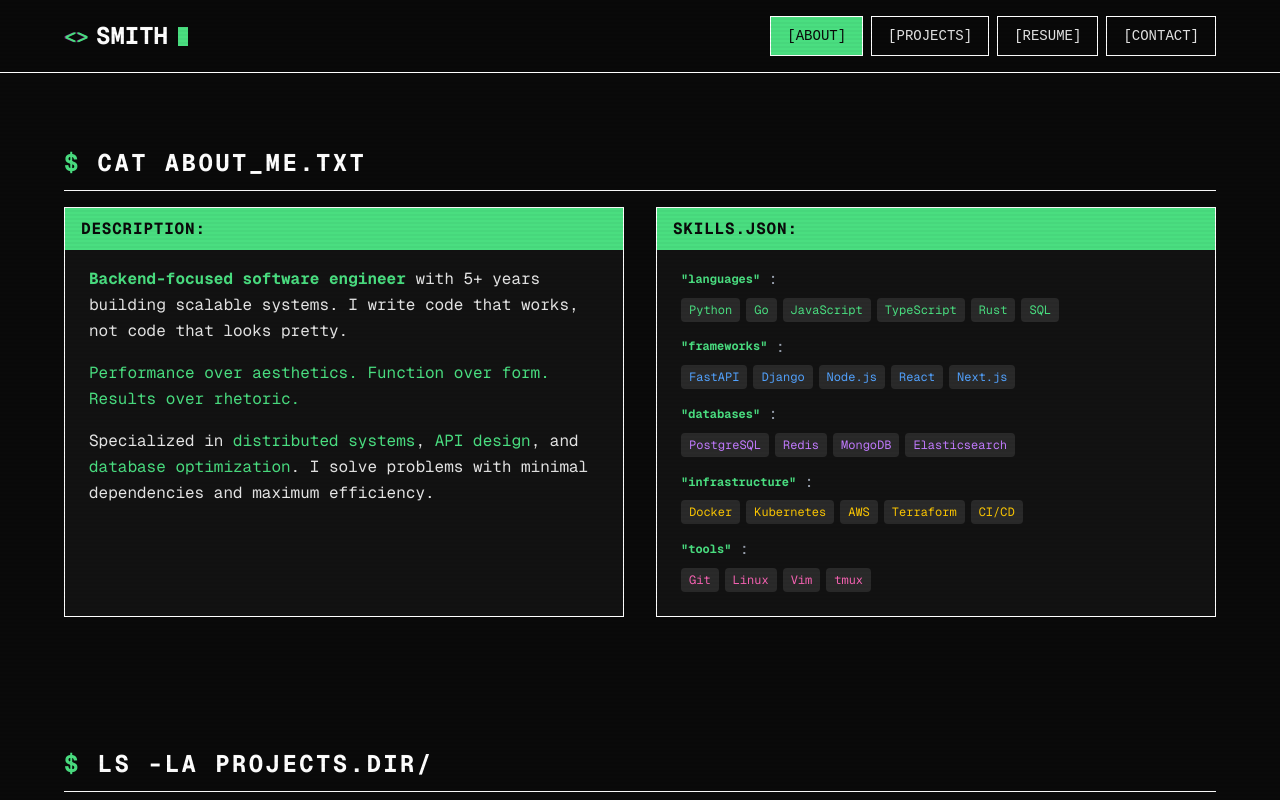
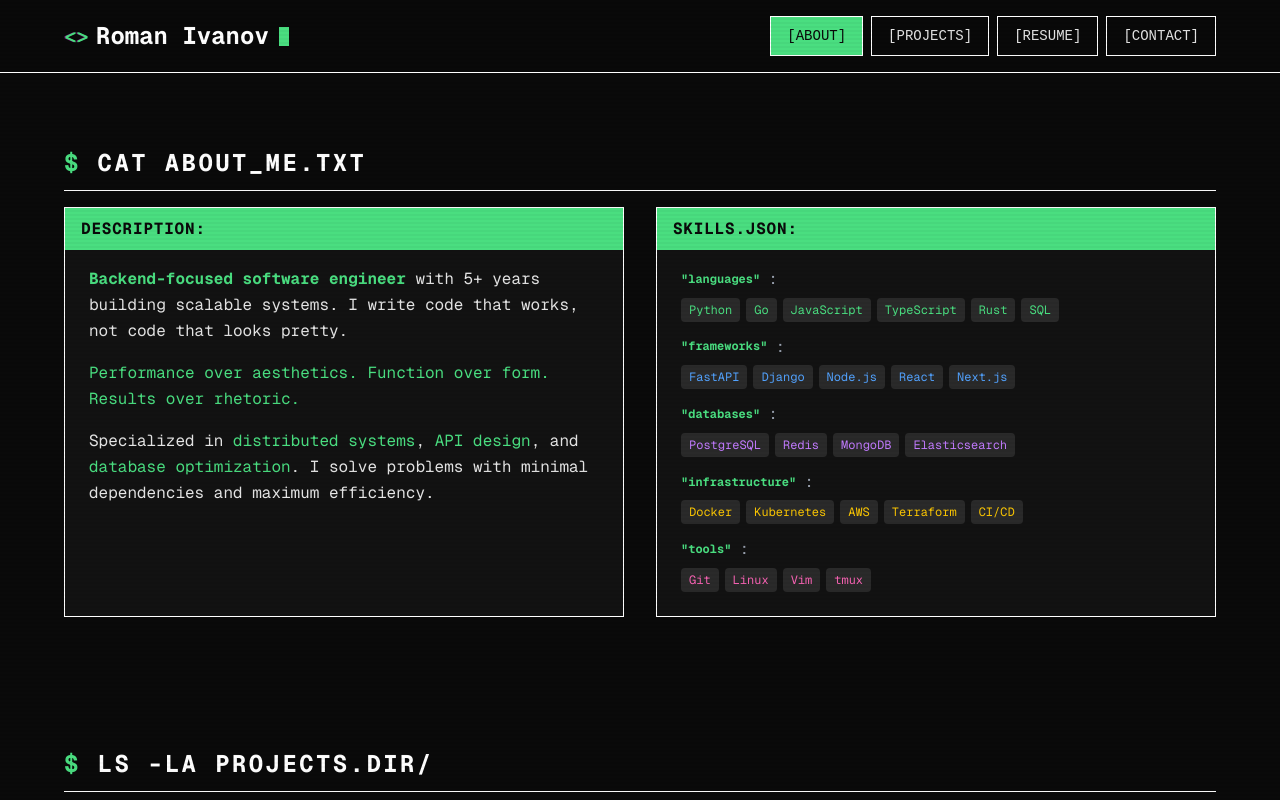
Before and after one commit to an4rky1/portfolio, a Next.js app: page / in a window 1280 px wide. Shown: the top 800 px of the page. Built offline with nearby package versions, Linux system fonts and the light colour scheme.

Commit message:
Update portfolio branding to Roman Ivanov

```diff
--- a/app/layout.tsx
+++ b/app/layout.tsx
@@ -8,7 +8,7 @@ const geistMono = Geist_Mono({
 });
 
 export const metadata: Metadata = {
-  title: "SMITH | Backend Specialist",
+  title: "Roman Ivanov | Backend Specialist",
   description: "Software Engineer specializing in distributed systems, API design, and database optimization",
 };
 
--- a/app/page.tsx
+++ b/app/page.tsx
@@ -59,7 +59,7 @@ export default function Home() {
               <span className="text-accent text-xl">
                 <span className="glitch">{"<>"}</span>
               </span>
-              <h1 className="text-2xl font-bold text-white">SMITH</h1>
+              <h1 className="text-2xl font-bold text-white">Roman Ivanov</h1>
               <span className="cursor"></span>
             </div>
             <nav className="flex flex-wrap gap-2">
@@ -110,7 +110,7 @@ export default function Home() {
       {/* Footer */}
       <footer className="border-t border-white mt-16 px-6 py-4">
         <div className="max-w-6xl mx-auto text-center text-sm text-gray-500">
-          <p>© 2025 SMITH. All rights reserved.</p>
+          <p>© 2025 Roman Ivanov. All rights reserved.</p>
           <p className="mt-1">
             <span className="highlight">$</span> echo "Built with Next.js & TailwindCSS"
             <span className="cursor"></span>
@@ -465,8 +465,8 @@ function ContactSection() {
               </svg>
             </div>
             <h3 className="font-bold text-white mb-2">EMAIL</h3>
-            <a href="mailto:smith@email.com" className="btn">
-              smith@email.com
+            <a href="mailto:roman.ivanov@email.com" className="btn">
+              roman.ivanov@email.com
             </a>
           </div>
 
@@ -478,8 +478,8 @@ function ContactSection() {
               </svg>
             </div>
             <h3 className="font-bold text-white mb-2">GITHUB</h3>
-            <a href="https://github.com/smith" target="_blank" rel="noopener noreferrer" className="btn">
-              github.com/smith
+            <a href="https://github.com/romanivanov" target="_blank" rel="noopener noreferrer" className="btn">
+              github.com/romanivanov
             </a>
           </div>
 
@@ -491,8 +491,8 @@ function ContactSection() {
               </svg>
             </div>
             <h3 className="font-bold text-white mb-2">LINKEDIN</h3>
-            <a href="https://linkedin.com/in/smith" target="_blank" rel="noopener noreferrer" className="btn">
-              linkedin.com/in/smith
+            <a href="https://linkedin.com/in/romanivanov" target="_blank" rel="noopener noreferrer" className="btn">
+              linkedin.com/in/romanivanov
             </a>
           </div>
         </div>
```
